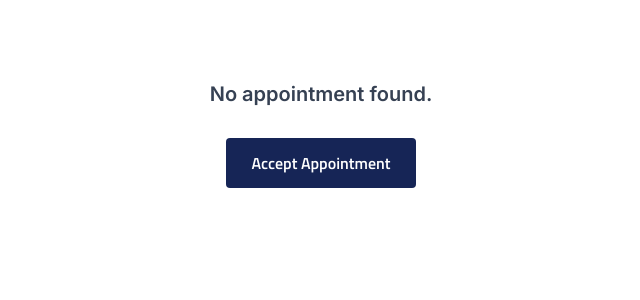
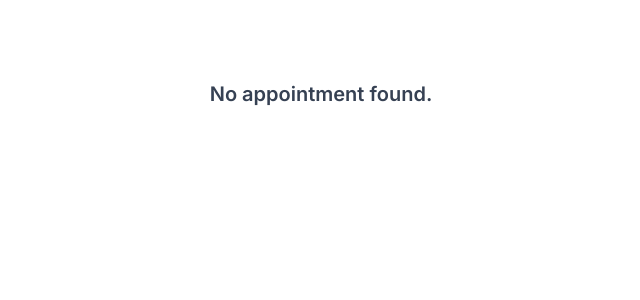
Before and after one commit to tarunmalik330/vet-era-new, a Next.js app: page /appointments/view in a window 1280 px wide. Shown: the top 300 px of the page, without its empty margins (319-959 px from the left). Built offline with nearby package versions, Linux system fonts and the light colour scheme.

Commit message:
change btn position

```diff
--- a/src/components/appointments/ViewAppointments.jsx
+++ b/src/components/appointments/ViewAppointments.jsx
@@ -12,14 +12,6 @@ const ViewAppointments = () => {
     return (
       <div className="text-center mt-20 text-xl font-semibold text-gray-700">
         <p>No appointment found.</p>
-        <div className="mt-10">
-        <Link
-          href="/appointments/overview"
-          className="bg-blue-950 text-white font-titillium hover:text-black cursor-pointer px-6 py-2 rounded hover:bg-transparent transition border border-transparent hover:border-blue-950 text-sm md:text-base sm:py-3 duration-300"
-        >
-          Accept Appointment
-        </Link>
-        </div>
       </div>
     );
   }
@@ -58,7 +50,12 @@ const ViewAppointments = () => {
             </p>
           </div>
         </div>
-
+          <Link
+            href="/appointments/overview"
+            className="bg-dark-blue text-white cursor-pointer px-6 py-2 rounded-lg w-full hover:bg-transparent hover:text-dark-blue border hover:border-dark-blue transition block text-center"
+          >
+            Accept Appointment
+          </Link>
         <button className="bg-dark-blue text-white cursor-pointer px-6 py-2 rounded-lg w-full hover:bg-transparent hover:text-dark-blue border hover:border-dark-blue transition">
           Cancel
         </button>
```
